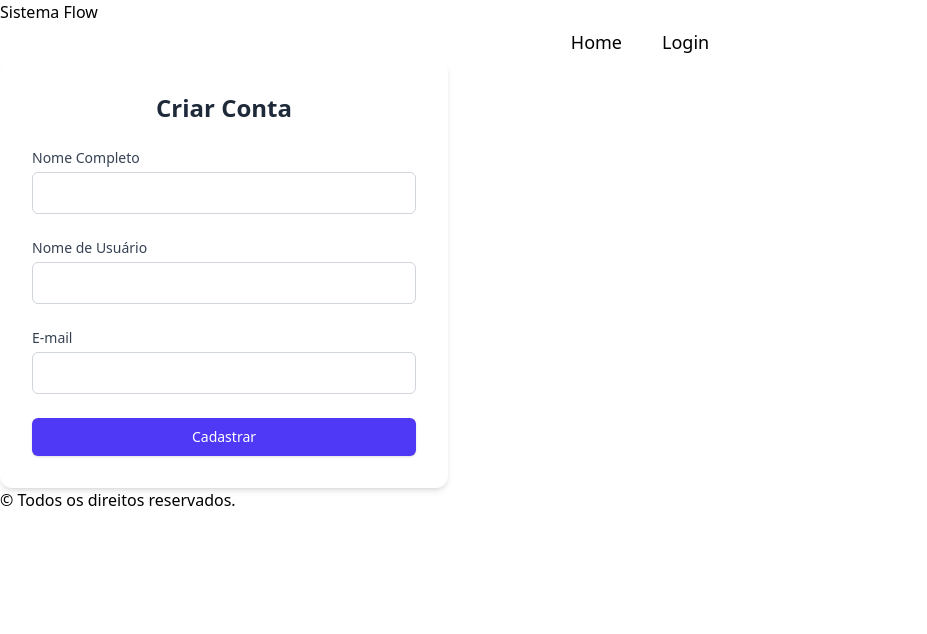
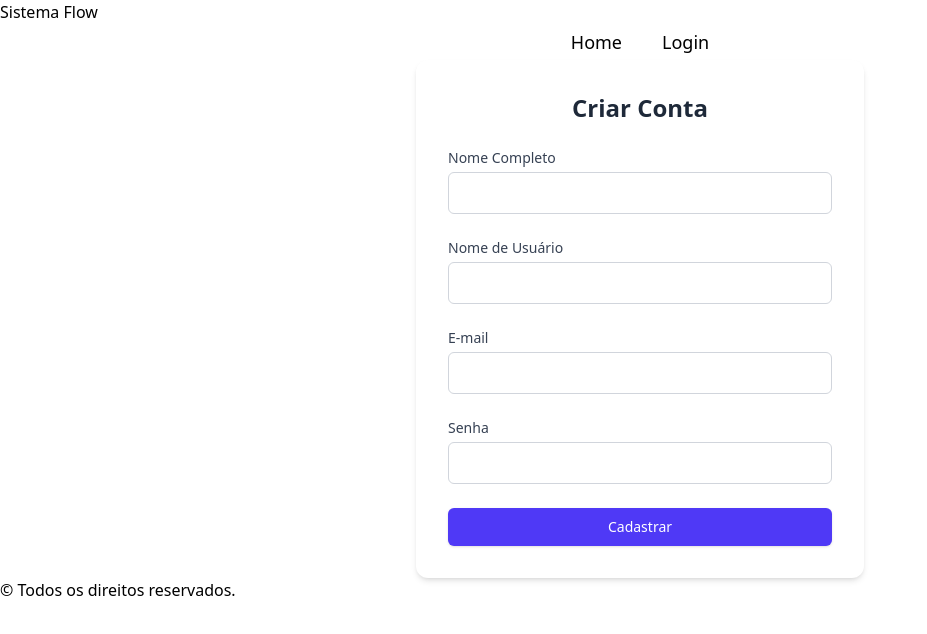
Before and after one commit to 1TDSPG-25/sistema-flow, a React (Vite) app in the folder sistema-flow/: page /cadastro in a window 1280 px wide. Shown: the top 634 px of the page, without its empty margins (0-927 px from the left). Built offline with nearby package versions, Linux system fonts and the light colour scheme.

Commit message:
style:  Form de cadastro alinhado.

```diff
--- a/sistema-flow/src/routes/Cadastro/index.tsx
+++ b/sistema-flow/src/routes/Cadastro/index.tsx
@@ -21,7 +21,7 @@ export default function CadastroForm() {
     alert("test");
   };
   return (
-    <div className="bg-white p-8 rounded-xl shadow-md w-full max-w-md">
+    <div className="bg-white p-8 rounded-xl shadow-md w-full max-w-md mx-auto">
       <h2 className="text-2xl font-bold mb-6 text-center text-gray-800">
         Criar Conta
       </h2>
@@ -63,6 +63,18 @@ export default function CadastroForm() {
           {errors.email && <p className="text-red-500 text-sm">{errors.email.message}</p>}
         </div>
         <div>
+          <label htmlFor="senha" className="block text-sm font-medium text-gray-700">
+            Senha
+          </label>
+          <input
+            id="senha"
+            type="password"
+            className="mt-1 block w-full px-3 py-2 bg-white border border-gray-300 rounded-md text-gray-900 placeholder-gray-400 focus:outline-none focus:ring-2 focus:ring-indigo-500 focus:border-indigo-500"
+            {...register("senha")}
+          />
+          {errors.senha && <p className="text-red-500 text-sm">{errors.senha.message}</p>}
+        </div>
+        <div>
           <button
             type="submit"
             className="w-full flex justify-center py-2 px-4 border border-transparent rounded-md shadow-sm text-sm font-medium text-white bg-indigo-600 hover:bg-indigo-700 focus:outline-none focus:ring-2 focus:ring-offset-2 focus:ring-indigo-500">
```
